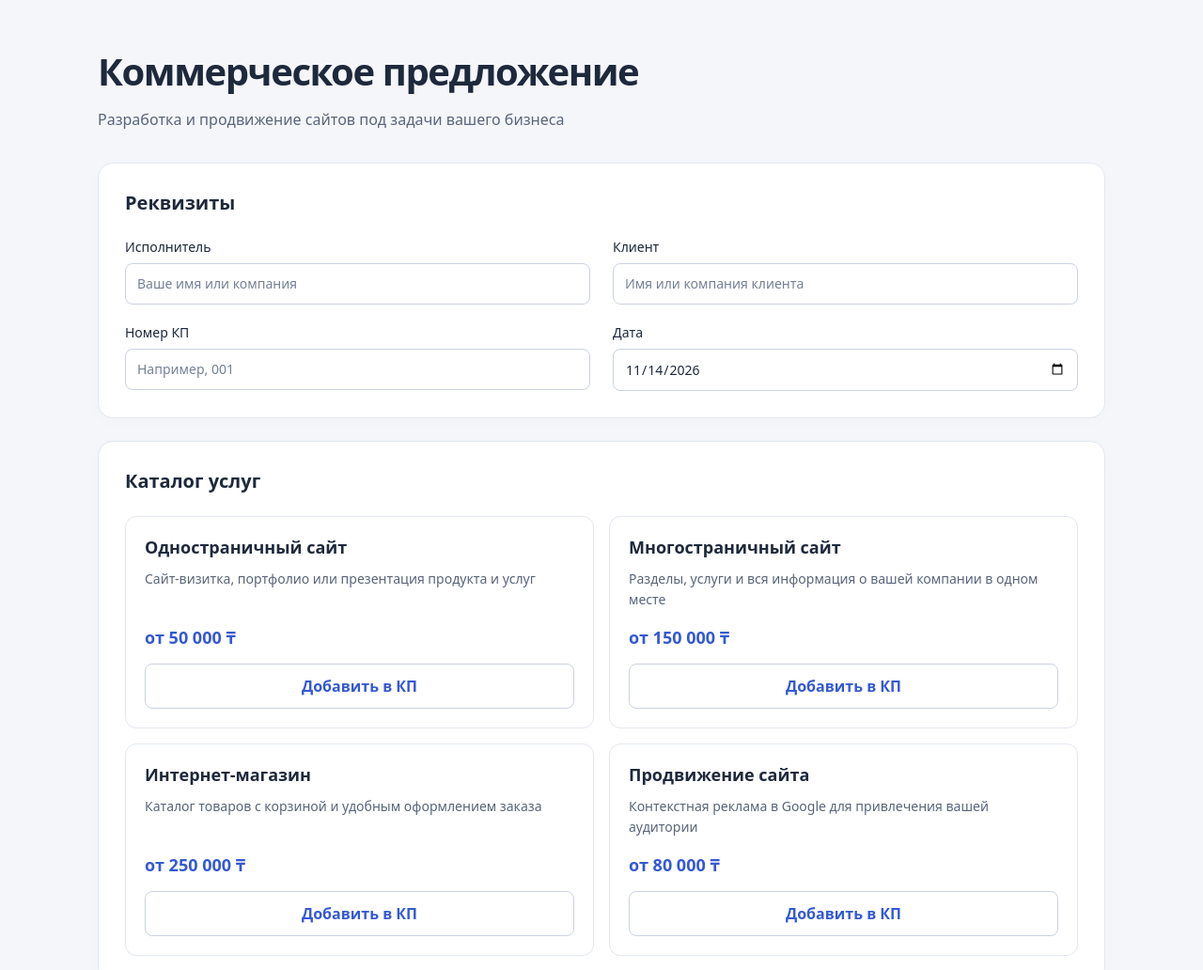
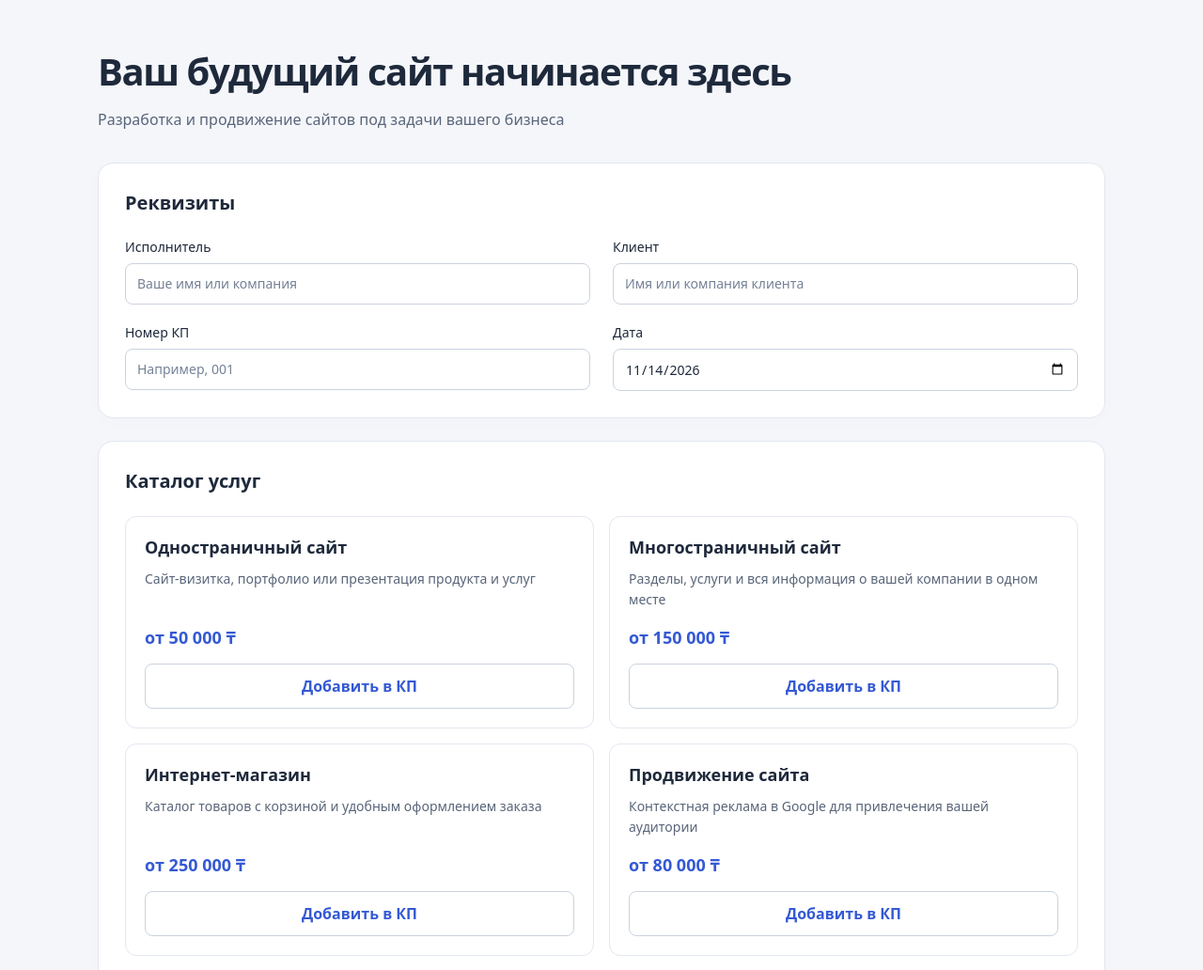
Before and after one commit to maliksuleimenov11-dotcom/smeta, a plain HTML site: page index.html in a window 1280 px wide. Shown: the top 1032 px of the page at 94% size. Drawn offline with Linux system fonts and the light colour scheme.

Commit message:
Изменить главный заголовок страницы

```diff
--- a/index.html
+++ b/index.html
@@ -10,7 +10,7 @@
 <body>
   <main class="estimate">
     <header class="page-header">
-      <h1>Коммерческое предложение</h1>
+      <h1>Ваш будущий сайт начинается здесь</h1>
       <p>Разработка и продвижение сайтов под задачи вашего бизнеса</p>
     </header>
     <h1 class="print-only" id="print-title">Коммерческое предложение</h1>
```
